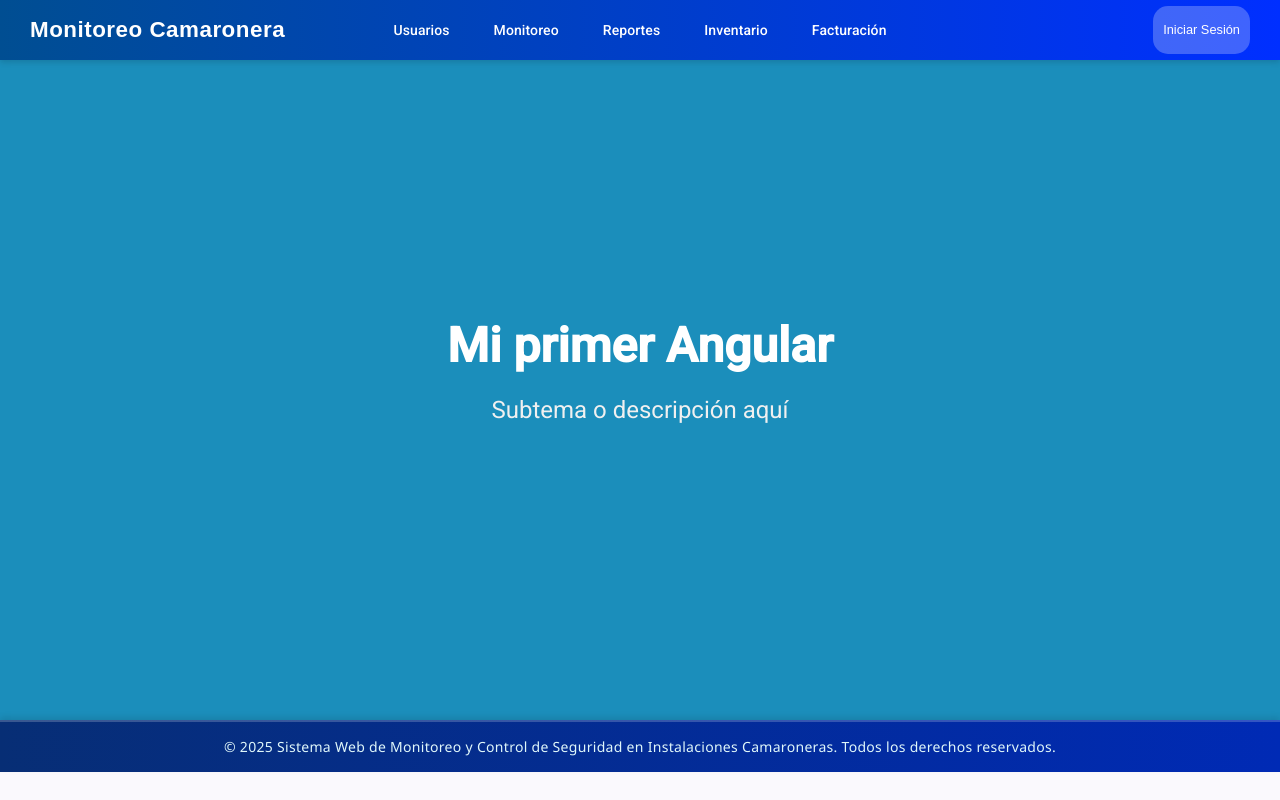
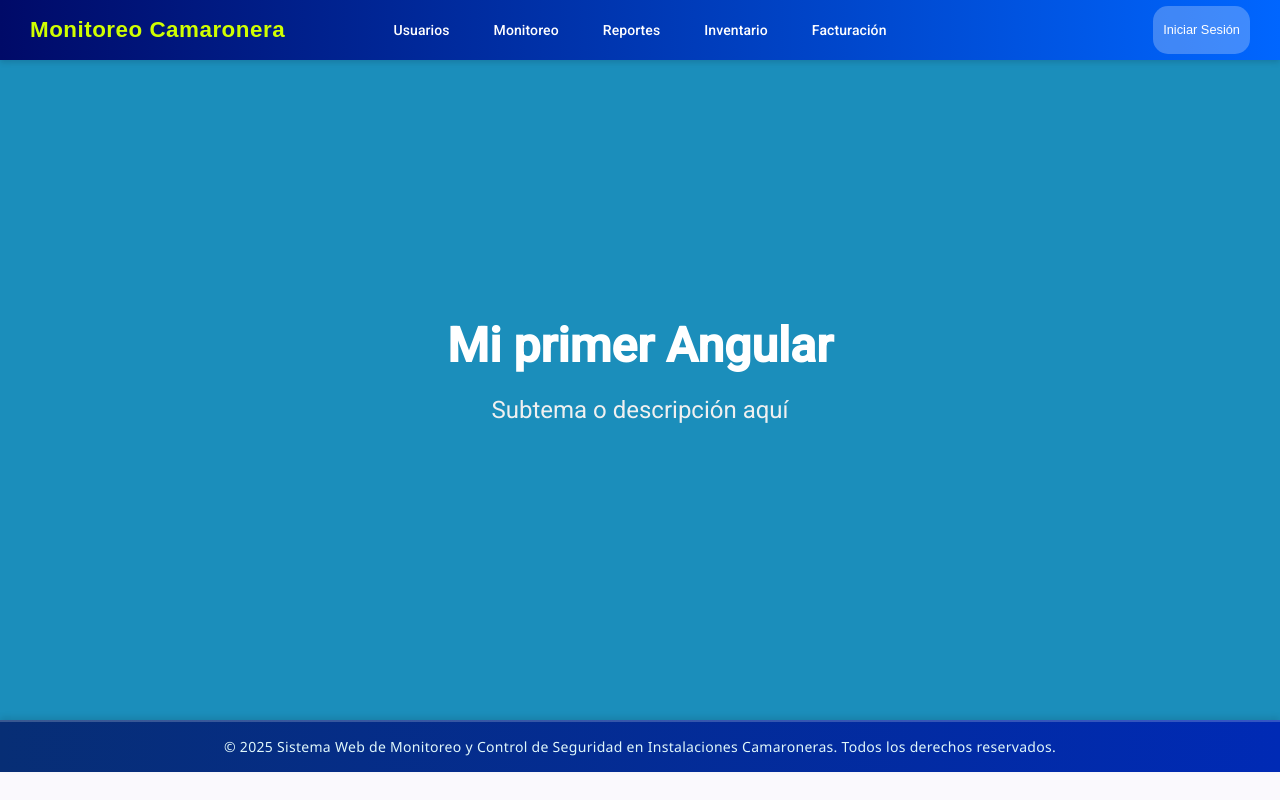
Before and after one commit to Jeanferx/Proyecto-BASE-, an Angular app: page / in a window 1280 px wide. Built offline with nearby package versions, Linux system fonts and the light colour scheme.

Commit message:
style(menu)
cambios de estilo al menu

```diff
--- a/src/app/menu/menu.css
+++ b/src/app/menu/menu.css
@@ -2,7 +2,7 @@
     display: flex;
     align-items: center;
     justify-content: center;
-    background: linear-gradient(90deg, #004e92, #002fff);
+    background: linear-gradient(90deg, #000a68, #0066ff);
     color: white;
     padding: 10px 30px;
     font-family: 'Poppins', sans-serif;
@@ -14,6 +14,7 @@
 .Encabezado {
     position: absolute;
     left: 30px;
+    color: #d0ff00;
 }
 
 .Encabezado p {
```
